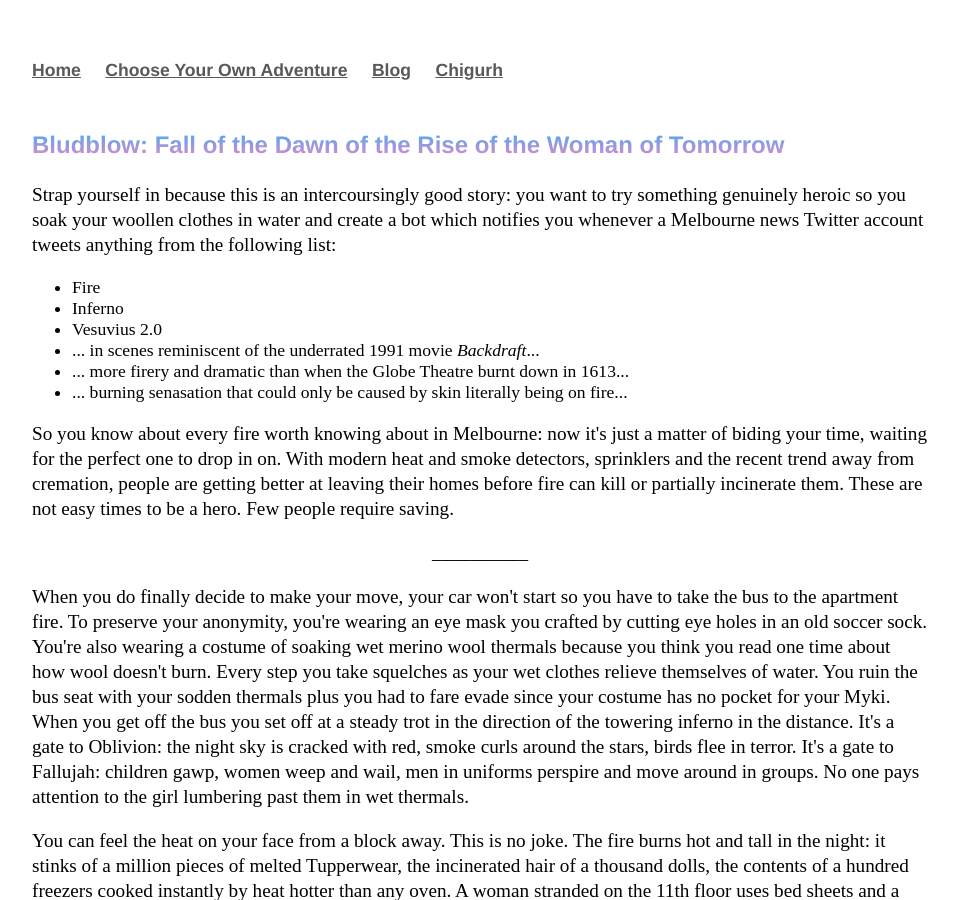
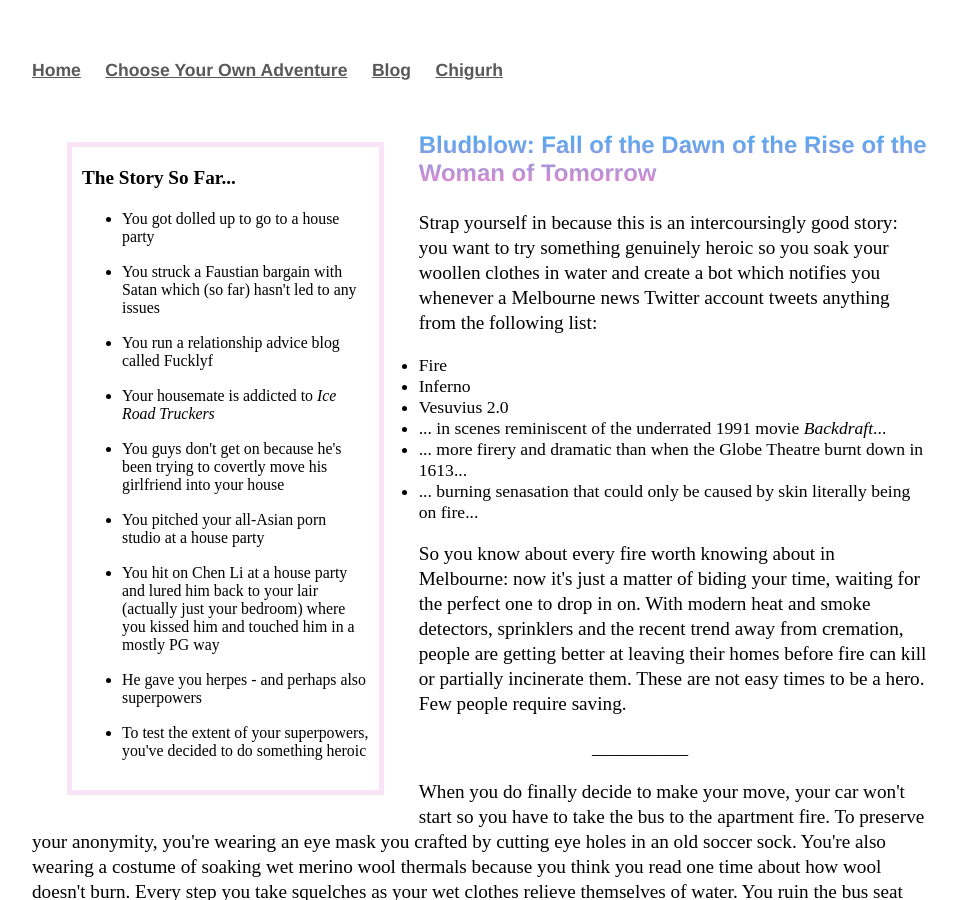
Before and after one commit to Pinelife/pinelife.github.io, a Jekyll site: the page Hellhole/Room9.html, which Jekyll copies as it is, in a window 1280 px wide and 900 px high. Shown: the whole window, without its empty margins (160-1118 px from the left). Built offline with Jekyll 4.4.1, drawn with Linux system fonts in a browser that asks for light colours.

Commit message:
Update Room9.html

```diff
--- a/Hellhole/Room9.html
+++ b/Hellhole/Room9.html
@@ -1,7 +1,44 @@
----
-layout: default
-title: Pinelife
----
+<head>
+			<title>Hellhole</title>
+			<link rel="stylesheet" type="text/css" href="/css/main.css">
+</head>
+		<body>
+			<nav>
+	    		<ul>
+	        	<li><a href="/">Home</a></li>
+	        	<li><a href="/Hellhole">Choose Your Own Adventure</a></li>
+        		<li><a href="http://pinelife3.tumblr.com">Blog</a></li>
+			<li><a href="/Chigurh">Chigurh</a></li>
+	    		</ul>
+			</nav>
+
+
+<div class="left">
+    <p>
+    <b>The Story So Far...</b>
+    <ul>
+      <li>You got dolled up to go to a house party</li>
+      </br>
+  <li>You struck a Faustian bargain with Satan which (so far) hasn't led to any issues</i></li>
+  </br>
+ <li>You run a relationship advice blog called Fucklyf</i></li>
+  </br>
+<li>Your housemate is addicted to <i>Ice Road Truckers</i></li>
+  </br>
+<li>You guys don't get on because he's been trying to covertly move his girlfriend into your house</i></li>
+<br/>
+<li>You pitched your all-Asian porn studio at a house party</li>
+  </br>
+<li>You hit on Chen Li at a house party and lured him back to your lair (actually just your bedroom) where you kissed him and touched
+him in a mostly PG way</li>
+  </br>
+<li>He gave you herpes - and perhaps also superpowers</li>
+  </br>
+<li>To test the extent of your superpowers, you've decided to do something heroic</li>
+
+   </ul>
+    </p>
+</div>
 <h3>Bludblow: Fall of the Dawn of the Rise of the Woman of Tomorrow</h3>
 <p>Strap yourself in because this is an intercoursingly good story: you want to try something genuinely heroic so you soak your
   woollen clothes in water and create a bot which notifies you whenever a Melbourne news Twitter
```
